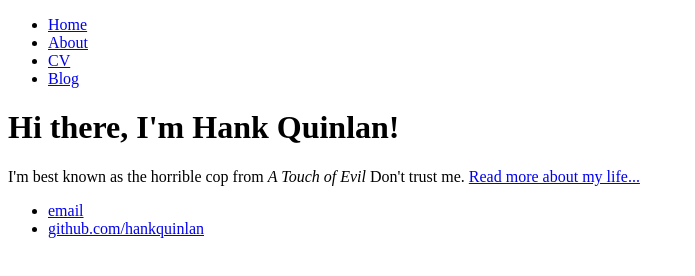
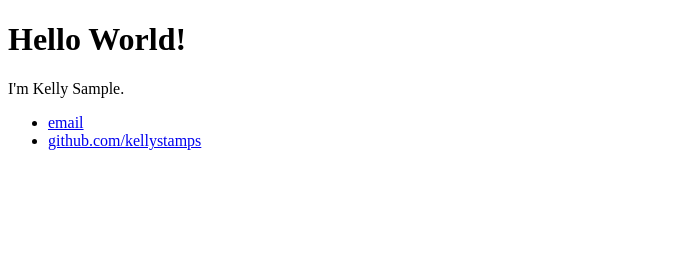
Before and after one commit to KellyStamps/KellyStamps.github.io, a plain HTML site: page index.html in a window 1280 px wide. Shown: the whole page, without its empty margins (0-695 px from the left). Drawn offline with Linux system fonts and the light colour scheme.

Commit message:
Update index.html

```diff
--- a/index.html
+++ b/index.html
@@ -1,27 +1,19 @@
 <!DOCTYPE html>
 <html>
 	<head>
-		<title>Hank Quinlan, Horrible Cop</title>
+		<title>Kelly Sample | Full Stack Engineer</title>
 	</head>
 	<body>
-		<nav>
-    		<ul>
-        		<li><a href="/">Home</a></li>
-	        	<li><a href="/about">About</a></li>
-        		<li><a href="/cv">CV</a></li>
-        		<li><a href="/blog">Blog</a></li>
-    		</ul>
-		</nav>
 		<div class="container">
     		<div class="blurb">
-        		<h1>Hi there, I'm Hank Quinlan!</h1>
-				<p>I'm best known as the horrible cop from <em>A Touch of Evil</em> Don't trust me. <a href="/about">Read more about my life...</a></p>
+        		<h1>Hello World!</h1>
+				<p>I'm Kelly Sample.</p>
     		</div><!-- /.blurb -->
 		</div><!-- /.container -->
 		<footer>
     		<ul>
-        		<li><a href="mailto:hankquinlanhub@gmail.com">email</a></li>
-        		<li><a href="https://github.com/hankquinlan">github.com/hankquinlan</a></li>
+        		<li><a href="mailto:kellydsample@gmail.com">email</a></li>
+        		<li><a href="https://github.com/KellyStamps">github.com/kellystamps</a></li>
 			</ul>
 		</footer>
 	</body>
```
